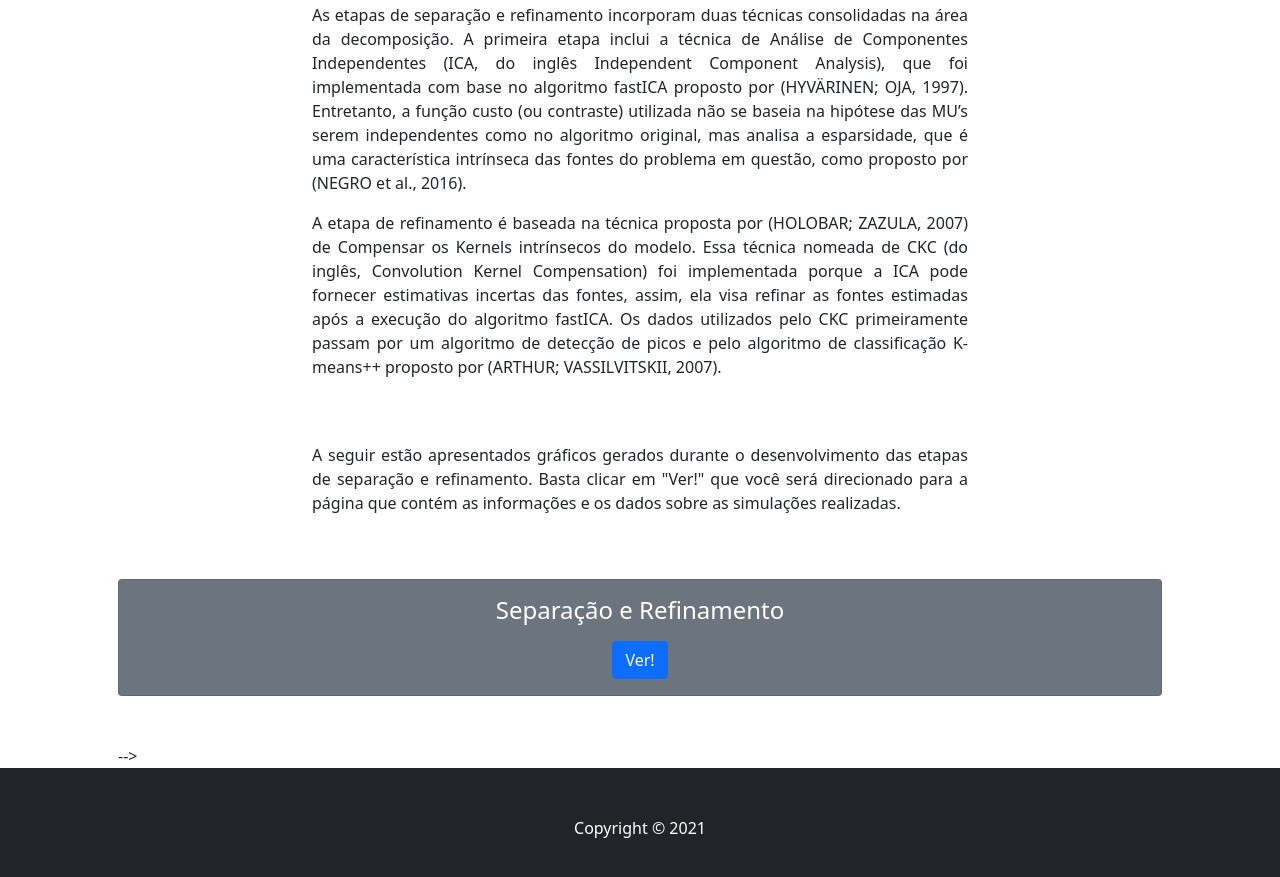
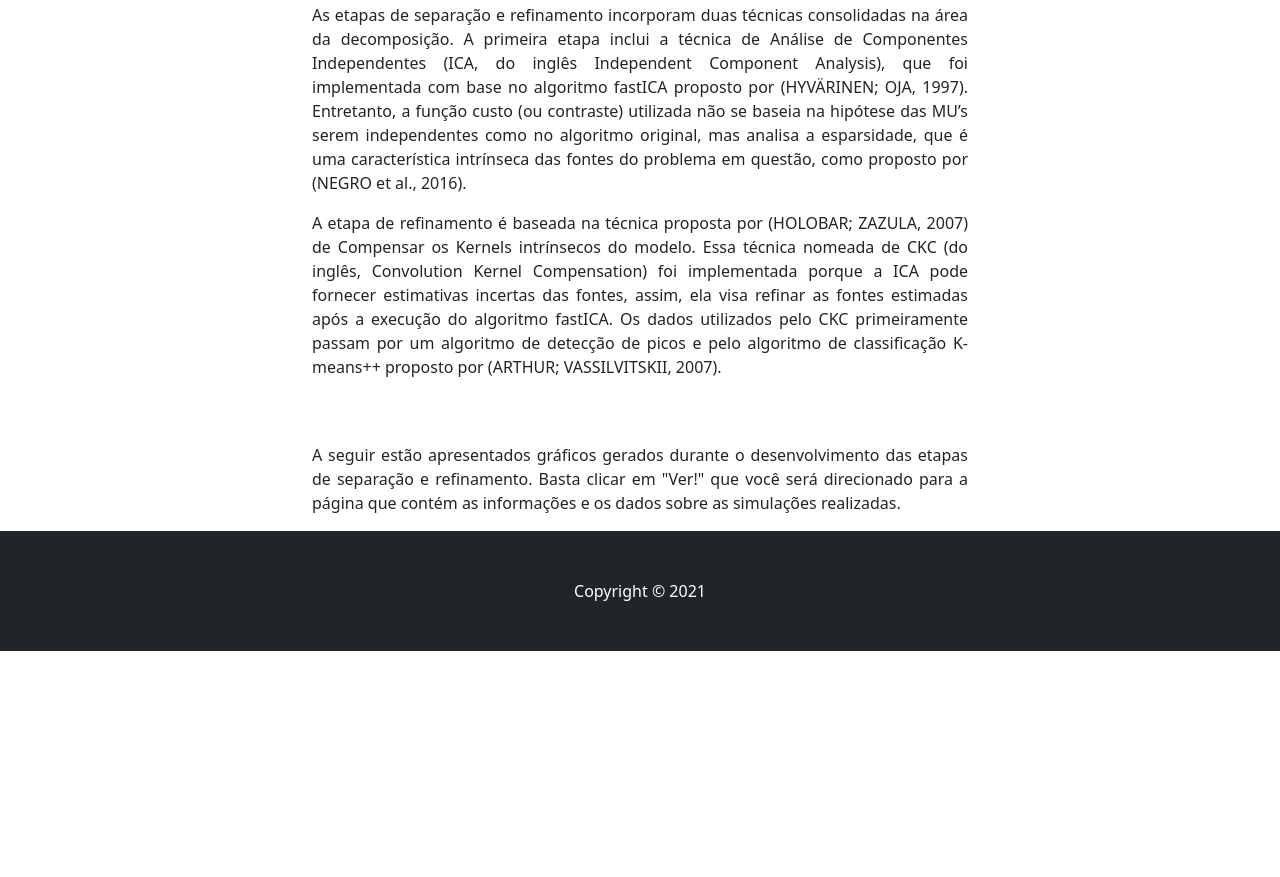
Before and after one commit to MateusASchneiderCastilhos/WebSite, a plain HTML site: page index.html in a window 1280 px wide. Shown: the part 865-1742 px from the top of the page. After the commit the page ends 1516 px from the top, so only its background shows below. Drawn offline with Linux system fonts and the light colour scheme.

Commit message:
Update index.html

```diff
--- a/index.html
+++ b/index.html
@@ -118,8 +118,8 @@
                 </div>
             </div>
         </section>
-<!--         <!-- Call to Action-->
-        <section id="dec_ref">
+         <!-- Call to Action-->
+        <!-- <section id="dec_ref">
             <div class="card text-white bg-secondary my-5 py-0 text-center">
                 <div class="card-body">
                     <h4 class="text-white m-0">Separação e Refinamento</h4>
```
